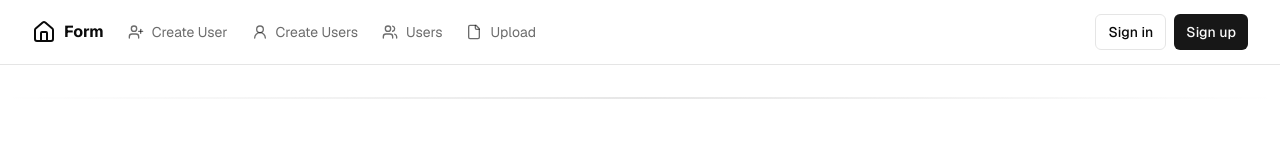
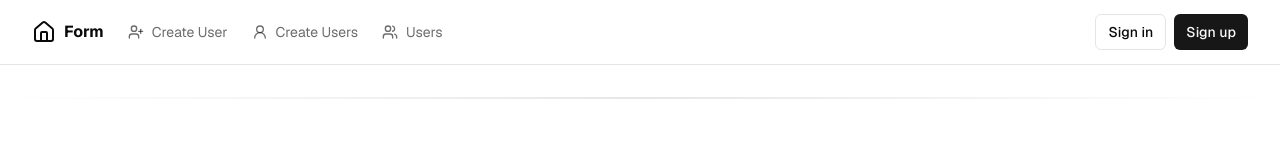
Before and after one commit to yeshwanthc/supabase-dashboard, a Next.js app: page / in a window 1280 px wide. Shown: the top 160 px of the page. Built offline with nearby package versions, Linux system fonts and the light colour scheme; no server answers.

Commit message:
removed aws s3 upload for now

```diff
--- a/components/header/Header.tsx
+++ b/components/header/Header.tsx
@@ -44,13 +44,6 @@ const Header = () => {
                 <Users className="mr-2 h-4 w-4" />
                 Users
               </Link>
-              <Link
-                href="/protected/upload"
-                className="flex items-center text-foreground/60 transition-colors hover:text-foreground/80"
-              >
-                <File className="mr-2 h-4 w-4" />
-                Upload
-              </Link>
             </div>
           </div>
           <div className="flex flex-1 items-center justify-between space-x-2 md:justify-end">
```
